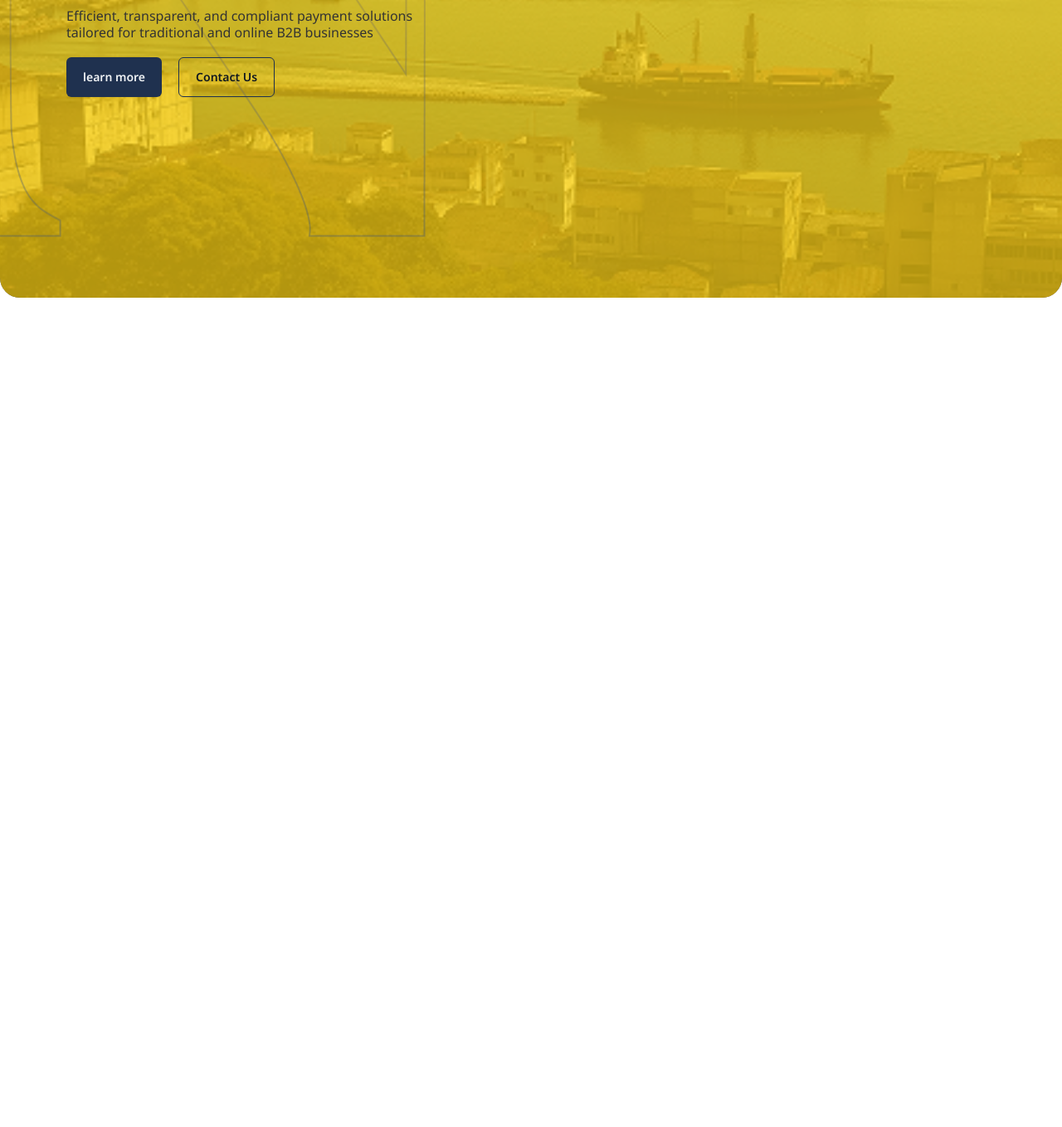
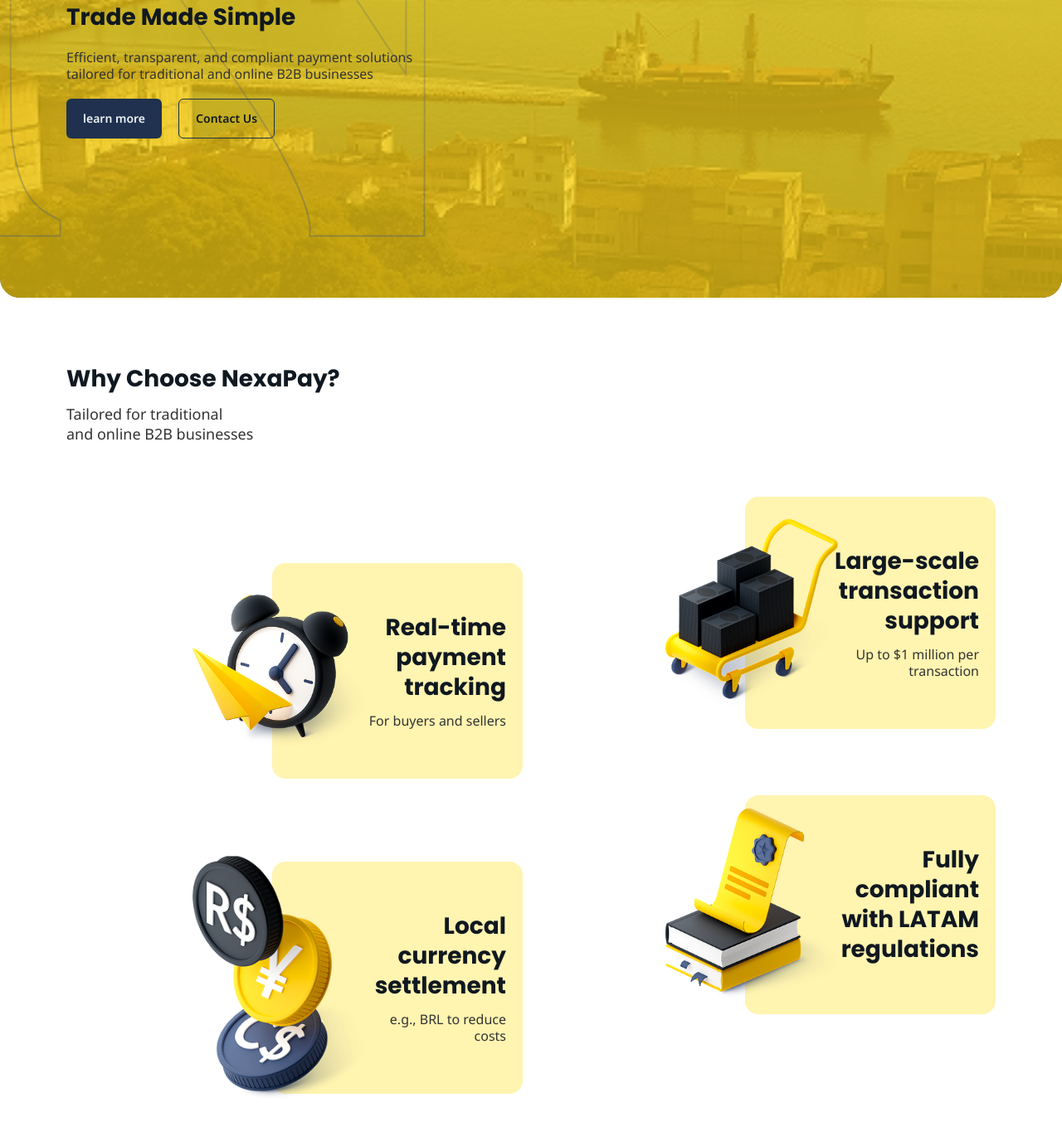
Before and after one commit to mahfuzahmedzisan/Nexapay-Landing, a website built with Vite: page index.html in a window 1280 px wide. Shown: the part 441-1800 px from the top of the page at 83% size. Before the commit the page ends 800 px from the top, so only its background shows below. Built offline with nearby package versions, Linux system fonts and the light colour scheme.

Commit message:
Why Chose us section done

```diff
--- a/index.html
+++ b/index.html
@@ -89,10 +89,10 @@
         <span class="absolute bottom-[10%] right-0  z-[2] hidden 2xl:block"><img src="./src/images/Screen.png"
                 alt=""></span>
         <div class="container relative z-[2] min-h-screen flex items-center">
-            <div class="w-3/5">
+            <div class="lg:w-3/5 mt-28">
                 <h1 class="text-heading-1 mb-3">Cross-Border Payments
                     for LATAM-Asia</h1>
-                <h2 class="text-heading-2">Trade Made Simple</h2>
+                <h2 class="text-heading-3">Trade Made Simple</h2>
 
                 <p class="text-paragraph-2 mt-5 w-2/3">Efficient, transparent, and compliant payment solutions
                     tailored for traditional and online B2B businesses</p>
@@ -105,7 +105,76 @@
         </div>
     </section>
 
-    <main></main>
+    <main>
+        <!-- Choose us section -->
+        <section class="pt-20 pb-40">
+            <div class="container">
+                <div>
+                    <h2 class="text-heading-3">Why Choose NexaPay?</h2>
+                    <p class="text-paragraph-1 mt-3">Tailored for traditional <br>
+                        and online B2B businesses</p>
+                </div>
+                <div class="grid grid-cols-1 md:grid-cols-2 gap-5 mt-16">
+                    <div class="md:odd:pt-20">
+                        <div class="bg-teritary rounded-2xl p-5 w-5/6 lg:w-[55%] float-end relative">
+                            <span class="absolute top-1/2 -left-16 lg:-left-24 -translate-y-1/2 w-3/5 lg:w-3/4">
+                                <img class="w-52" src="./src/images/track3.png" alt="">
+                            </span>
+                            <div class="w-2/3 text-end float-end py-10 relative">
+                                <h3 class="text-heading-3">Real-time
+                                    payment
+                                    tracking</h3>
+                                <p class="text-paragraph-2 mt-3">For buyers
+                                    and sellers</p>
+                            </div>
+                        </div>
+                    </div>
+                    <div class="md:odd:pt-20">
+                        <div class="bg-teritary rounded-2xl p-5 w-5/6 lg:w-[55%] float-end relative">
+                            <span class="absolute top-1/2 -left-16 lg:-left-24 -translate-y-1/2 w-3/5 lg:w-3/4">
+                                <img class="w-52" src="./src/images/cart3.png" alt="">
+                            </span>
+                            <div class="w-2/3 text-end float-end py-10 relative">
+                                <h3 class="text-heading-3">Large-scale
+                                    transaction
+                                    support</h3>
+                                <p class="text-paragraph-2 mt-3">Up to $1 million
+                                    per transaction</p>
+                            </div>
+                        </div>
+                    </div>
+                    <div class="md:odd:pt-20">
+                        <div class="bg-teritary rounded-2xl p-5 w-5/6 lg:w-[55%] float-end relative">
+                            <span class="absolute top-1/2 -left-16 lg:-left-24 -translate-y-1/2 w-3/5 lg:w-3/4">
+                                <img class="w-52" src="./src/images/coins3.png" alt="">
+                            </span>
+                            <div class="w-2/3 text-end float-end py-10 relative">
+                                <h3 class="text-heading-3">Local
+                                    currency
+                                    settlement</h3>
+                                <p class="text-paragraph-2 mt-3">e.g., BRL
+                                    to reduce costs</p>
+                            </div>
+                        </div>
+                    </div>
+                    <div class="md:odd:pt-20">
+                        <div class="bg-teritary rounded-2xl p-5 w-5/6 lg:w-[55%] float-end relative">
+                            <span class="absolute top-1/2 -left-16 lg:-left-24 -translate-y-1/2 w-3/5 lg:w-3/4">
+                                <img class="w-52" src="./src/images/laws3.png" alt="">
+                            </span>
+                            <div class="w-2/3 text-end float-end py-10 relative">
+                                <h3 class="text-heading-3">Fully
+                                    compliant
+                                    with LATAM
+                                    regulations</h3>
+                            </div>
+                        </div>
+                    </div>
+                </div>
+            </div>
+            </div>
+        </section>
+    </main>
 
     <!-- Lucide icons Active -->
     <script>
```
Also changed, not shown: src/images/cart3.png (added), src/images/coins3.png (added), src/images/laws3.png (added), src/images/track3.png (added).
